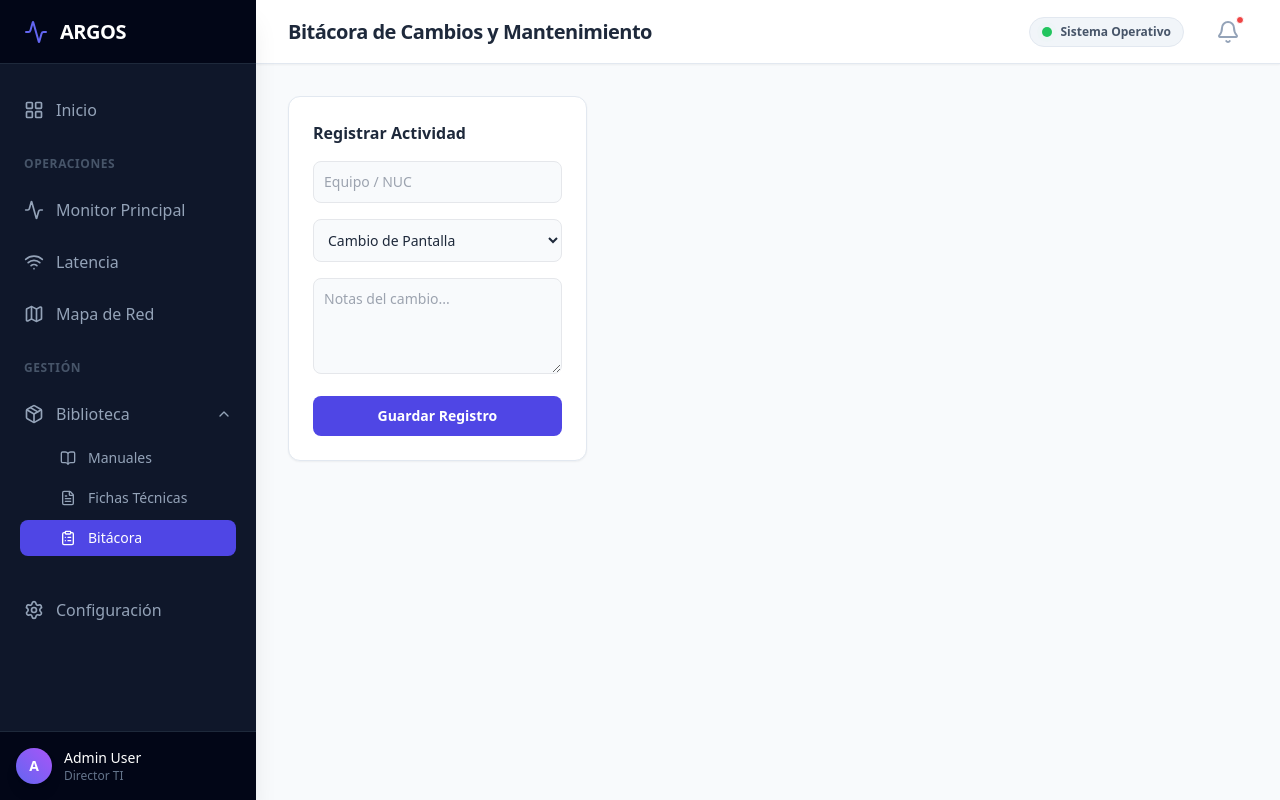
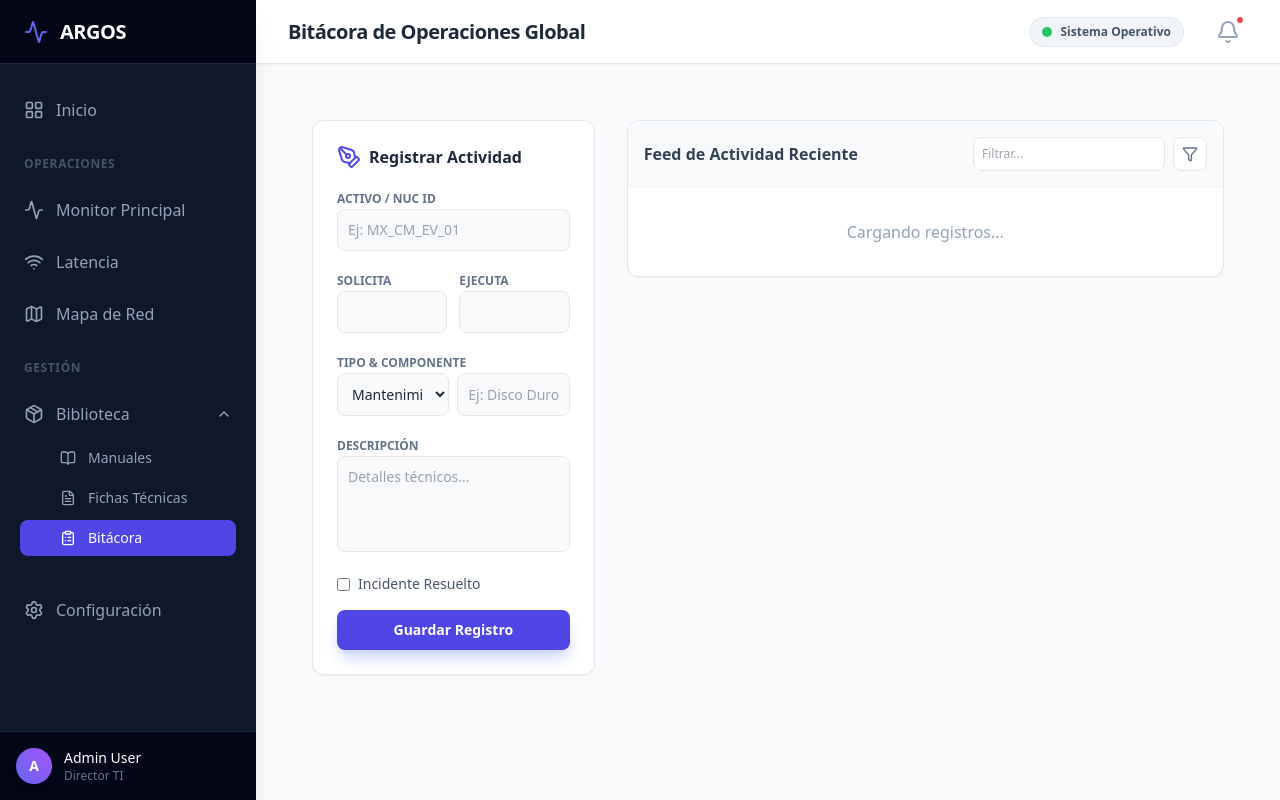
Before and after one commit to GpovallasMonitoreo/Monitor_NUC, a Flask app: page /inventory/logs in a window 1280 px wide. Run offline with Flask 3, Linux system fonts and the light colour scheme; some libraries are stand-ins or nearby versions.

Commit message:
Update logs.html

```diff
--- a/src/templates/inventory/logs.html
+++ b/src/templates/inventory/logs.html
@@ -1,27 +1,120 @@
 {% extends 'base.html' %}
-{% block title %}Bitácora - Argos{% endblock %}
-{% block header_title %}Bitácora de Cambios y Mantenimiento{% endblock %}
+{% block title %}Bitácora Global - Argos{% endblock %}
+{% block header_title %}Bitácora de Operaciones Global{% endblock %}
 
 {% block content %}
-<div class="grid grid-cols-1 lg:grid-cols-3 gap-8">
+<div class="grid grid-cols-1 lg:grid-cols-3 gap-8 p-6 max-w-[1600px] mx-auto">
+
     <div class="lg:col-span-1">
-        <div class="bg-white p-6 rounded-xl shadow-sm border border-slate-200">
-            <h3 class="font-bold text-slate-800 mb-4">Registrar Actividad</h3>
-            <form id="log-form" class="space-y-4">
-                <input type="text" placeholder="Equipo / NUC" class="w-full p-2.5 bg-slate-50 border rounded-lg text-sm">
-                <select class="w-full p-2.5 bg-slate-50 border rounded-lg text-sm">
-                    <option>Cambio de Pantalla</option>
-                    <option>Mantenimiento</option>
-                    <option>Cambio de NUC</option>
-                </select>
-                <textarea placeholder="Notas del cambio..." class="w-full p-2.5 bg-slate-50 border rounded-lg text-sm h-24"></textarea>
-                <button class="w-full py-2.5 bg-indigo-600 text-white rounded-lg font-bold text-sm hover:bg-indigo-700 transition">
+        <div class="bg-white p-6 rounded-xl shadow-sm border border-slate-200 sticky top-6">
+            <h3 class="font-bold text-slate-800 mb-4 flex items-center gap-2">
+                <i data-lucide="pen-tool" class="text-indigo-600"></i> Registrar Actividad
+            </h3>
+
+            <form id="global-log-form" class="space-y-4">
+                <div>
+                    <label class="text-xs font-bold text-slate-500 uppercase">Activo / NUC ID</label>
+                    <input type="text" id="g-nuc" placeholder="Ej: MX_CM_EV_01" class="w-full p-2.5 bg-slate-50 border rounded-lg text-sm focus:ring-2 focus:ring-indigo-500 outline-none">
+                </div>
+
+                <div class="grid grid-cols-2 gap-3">
+                    <div>
+                        <label class="text-xs font-bold text-slate-500 uppercase">Solicita</label>
+                        <input type="text" id="g-req" class="w-full p-2.5 bg-slate-50 border rounded-lg text-sm">
+                    </div>
+                    <div>
+                        <label class="text-xs font-bold text-slate-500 uppercase">Ejecuta</label>
+                        <input type="text" id="g-exec" class="w-full p-2.5 bg-slate-50 border rounded-lg text-sm">
+                    </div>
+                </div>
+
+                <div>
+                    <label class="text-xs font-bold text-slate-500 uppercase">Tipo & Componente</label>
+                    <div class="flex gap-2">
+                        <select id="g-type" class="w-1/2 p-2.5 bg-slate-50 border rounded-lg text-sm">
+                            <option>Mantenimiento</option>
+                            <option>Incidente</option>
+                            <option>Renovación</option>
+                        </select>
+                        <input type="text" id="g-comp" placeholder="Ej: Disco Duro" class="w-1/2 p-2.5 bg-slate-50 border rounded-lg text-sm">
+                    </div>
+                </div>
+
+                <div>
+                    <label class="text-xs font-bold text-slate-500 uppercase">Descripción</label>
+                    <textarea id="g-desc" class="w-full p-2.5 bg-slate-50 border rounded-lg text-sm h-24 resize-none" placeholder="Detalles técnicos..."></textarea>
+                </div>
+
+                <div class="flex items-center gap-2">
+                    <input type="checkbox" id="g-resolved" class="rounded text-indigo-600 focus:ring-indigo-500">
+                    <label for="g-resolved" class="text-sm text-slate-600">Incidente Resuelto</label>
+                </div>
+
+                <button type="button" onclick="saveGlobalLog()" class="w-full py-2.5 bg-indigo-600 text-white rounded-lg font-bold text-sm hover:bg-indigo-700 transition shadow-lg shadow-indigo-200">
                     Guardar Registro
                 </button>
             </form>
         </div>
     </div>
-    <div class="lg:col-span-2 space-y-4" id="logs-container">
+
+    <div class="lg:col-span-2">
+        <div class="bg-white rounded-xl shadow-sm border border-slate-200 overflow-hidden">
+            <div class="p-4 border-b border-slate-100 bg-slate-50 flex justify-between items-center">
+                <h3 class="font-bold text-slate-700">Feed de Actividad Reciente</h3>
+                <div class="flex gap-2">
+                    <input type="text" placeholder="Filtrar..." class="text-xs p-2 border rounded-lg">
+                    <button class="p-2 bg-white border rounded-lg hover:bg-slate-100"><i data-lucide="filter" class="w-4 h-4 text-slate-500"></i></button>
+                </div>
+            </div>
+
+            <div id="global-logs-container" class="divide-y divide-slate-100">
+                <div class="p-8 text-center text-slate-400">Cargando registros...</div>
+            </div>
         </div>
+    </div>
 </div>
+
+<script>
+    document.addEventListener('DOMContentLoaded', () => {
+        lucide.createIcons();
+        // Aquí cargarías los datos de AppSheet al iniciar
+        // loadGlobalLogs();
+    });
+
+    function saveGlobalLog() {
+        const nuc = document.getElementById('g-nuc').value;
+        const desc = document.getElementById('g-desc').value;
+
+        if(!nuc || !desc) return alert("Faltan datos");
+
+        // Simulación de agregar al feed visualmente
+        const container = document.getElementById('global-logs-container');
+        const now = new Date();
+
+        const html = `
+            <div class="p-4 hover:bg-slate-50 transition animate-fade-in-up">
+                <div class="flex justify-between items-start mb-2">
+                    <div class="flex items-center gap-2">
+                        <span class="bg-indigo-100 text-indigo-700 px-2 py-1 rounded text-xs font-bold">${document.getElementById('g-type').value}</span>
+                        <span class="font-bold text-slate-800 text-sm">${nuc}</span>
+                    </div>
+                    <span class="text-xs text-slate-400">${now.toLocaleDateString()} ${now.toLocaleTimeString()}</span>
+                </div>
+                <p class="text-sm text-slate-600 mb-3">${desc}</p>
+                <div class="flex items-center gap-4 text-xs text-slate-400 border-t pt-2 border-slate-50">
+                    <span><i data-lucide="user" class="w-3 h-3 inline mr-1"></i>${document.getElementById('g-req').value || 'Sistema'}</span>
+                    <span><i data-lucide="wrench" class="w-3 h-3 inline mr-1"></i>${document.getElementById('g-exec').value || 'Pendiente'}</span>
+                    ${document.getElementById('g-resolved').checked ? '<span class="text-emerald-600 font-bold ml-auto flex items-center"><i data-lucide="check" class="w-3 h-3 mr-1"></i>Resuelto</span>' : ''}
+                </div>
+            </div>
+        `;
+
+        // Insertar al inicio
+        container.insertAdjacentHTML('afterbegin', html);
+        lucide.createIcons();
+
+        // Limpiar form
+        document.getElementById('global-log-form').reset();
+    }
+</script>
 {% endblock %}
```
